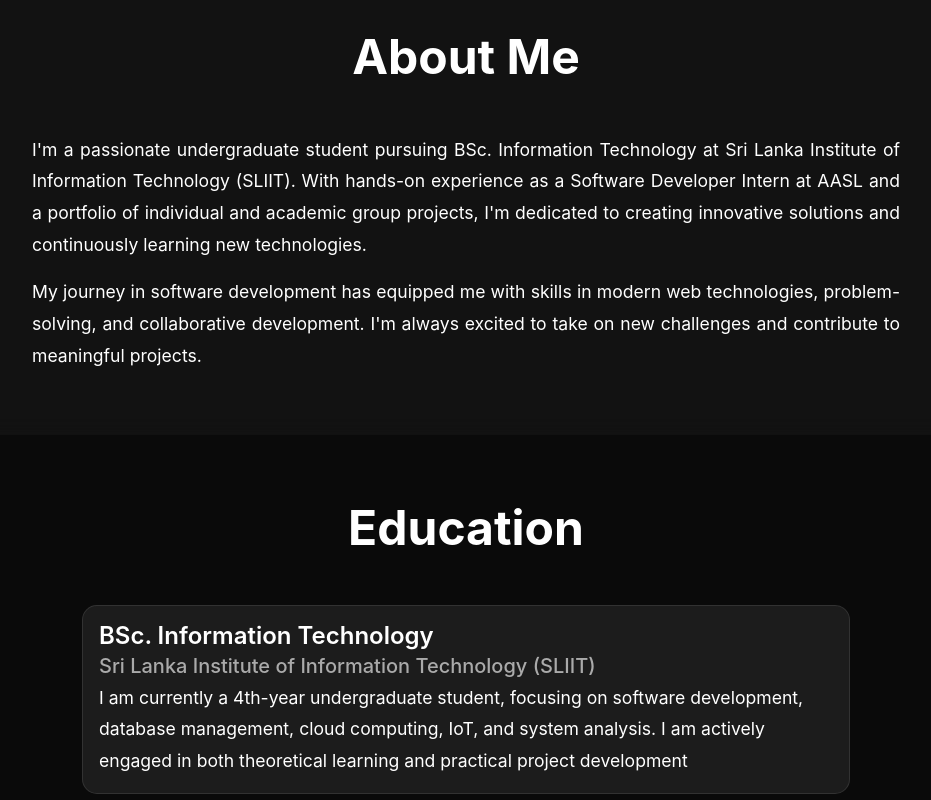
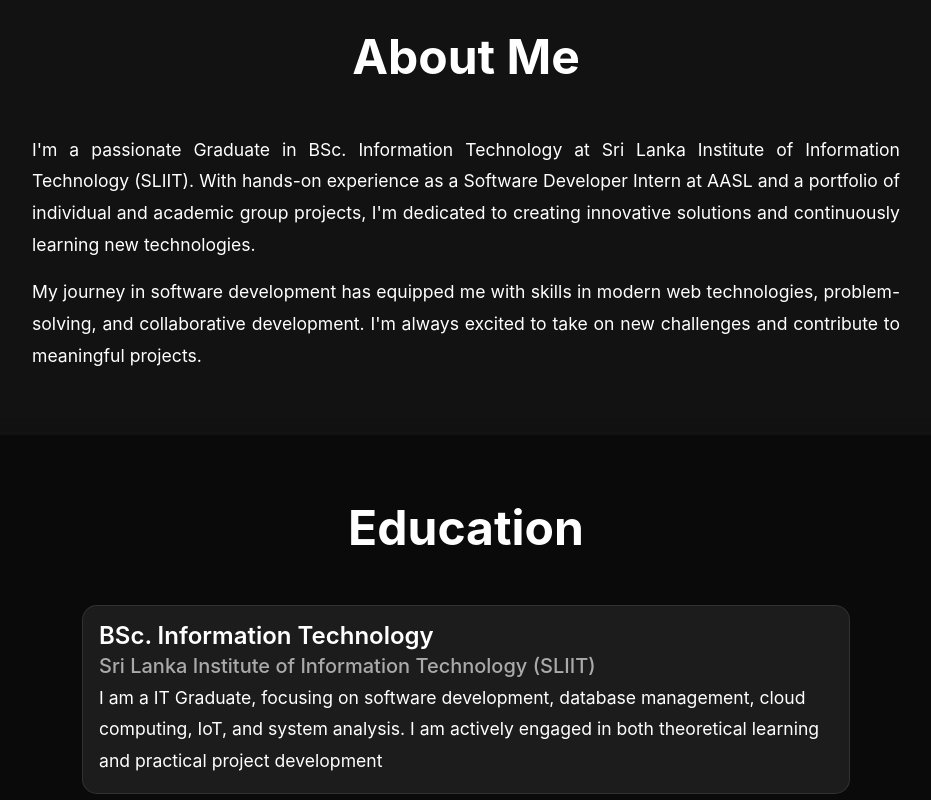
Before and after one commit to sadeepaatigala/myPortfolio, a Next.js app: page / in a window 1280 px wide. Shown: the part 900-1700 px from the top of the page, without its empty margins (174-1105 px from the left). Built offline with nearby package versions, Linux system fonts and the light colour scheme.

Commit message:
Graduated update

```diff
--- a/src/app/education/page.js
+++ b/src/app/education/page.js
@@ -11,7 +11,7 @@ export default function Education() {
           <TimelineItem
             title="BSc. Information Technology"
             subtitle="Sri Lanka Institute of Information Technology (SLIIT)"
-            description="I am currently a 4th-year undergraduate student, focusing on software development, database management, cloud computing, IoT, and system analysis. I am actively engaged in both theoretical learning and practical project development"
+            description="I am a IT Graduate, focusing on software development, database management, cloud computing, IoT, and system analysis. I am actively engaged in both theoretical learning and practical project development"
           />
       </Box>
     </Box>
--- a/src/components/About.js
+++ b/src/components/About.js
@@ -24,7 +24,7 @@ export default function About() {
           variant="body1"
           sx={{ mb: 2, textAlign: 'justify' }}
         >
-          I&apos;m a passionate undergraduate student pursuing BSc. Information
+          I&apos;m a passionate Graduate in BSc. Information
           Technology at Sri Lanka Institute of Information Technology (SLIIT).
           With hands-on experience as a Software Developer Intern at AASL and a
           portfolio of individual and academic group projects, I&apos;m dedicated
--- a/src/components/Hero.js
+++ b/src/components/Hero.js
@@ -2,7 +2,7 @@
 
 import { Box, Typography, Button, Avatar } from '@mui/material';
 import Particles from './Particles';
-import profilePic from './profile.jpg'; // Import your image
+import profilePic from './Profile2.jpg'; // Import your image
 
 export default function Hero() {
   const scrollToSection = () => {
```
Also changed, not shown: src/Profile2.jpeg (added), 1 other file (tests, documents, lock files or other folders).
